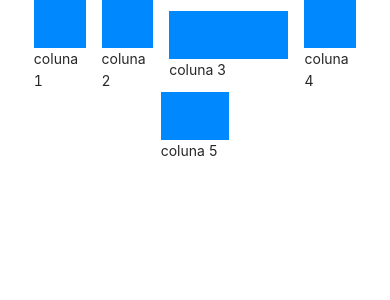
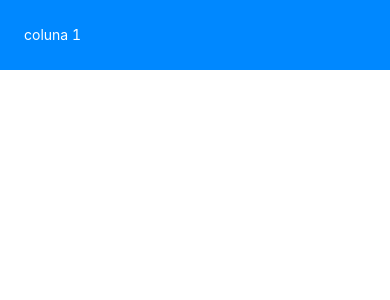
Before and after one commit to goodvandro/react-antdesign-start, a React (Create React App) app: page / in a window 390 px wide. Shown: the top 300 px of the page. Built offline with nearby package versions, Linux system fonts and the light colour scheme.

Commit message:
Responsivity

```diff
--- a/src/App.tsx
+++ b/src/App.tsx
@@ -4,26 +4,9 @@ import './index.css';
 function App() {
   return (
     <div>
-      <Row gutter={16} justify={'center'} align={'middle'}>
-        <Col span={4}>
-          <div className='Column'></div>
-          coluna 1
-        </Col>
-        <Col span={4}>
-          <div className='Column'></div>
-          coluna 2
-        </Col>
-        <Col span={8}>
-          <div className='Column'></div>
-          coluna 3
-        </Col>
-        <Col span={4}>
-          <div className='Column'></div>
-          coluna 4
-        </Col>
-        <Col span={5}>
-          <div className='Column'></div>
-          coluna 5
+      <Row gutter={8} justify={'center'}>
+        <Col xs={24} sm={16} md={12} lg={8} xl={4} xxl={2}>
+          <div className='Column'>coluna 1</div>
         </Col>
       </Row>
     </div>
```
